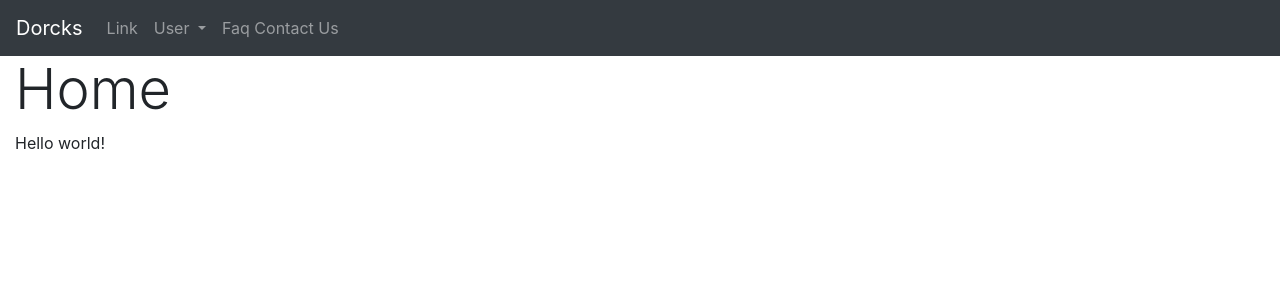
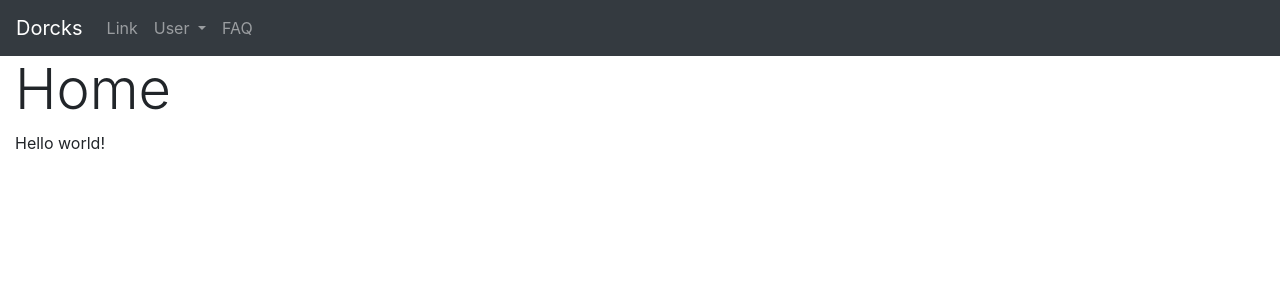
Before and after one commit to annaaisyaNYP/appdevY1920S2, a Flask app: page / in a window 1280 px wide. Shown: the top 300 px of the page. Run offline with Flask 2, Linux system fonts and the light colour scheme; some libraries are stand-ins or nearby versions.

Commit message:
flask practical 3 ongoing

```diff
--- a/templates/includes/_navbar.html
+++ b/templates/includes/_navbar.html
@@ -21,7 +21,7 @@
 
     </li>
     <li class="nav-item">
-    <a class="nav-link" href="#">Faq Contact Us</a>
+    <a class="nav-link" href="#">FAQ</a>
     </li>
 
   </ul>
```
